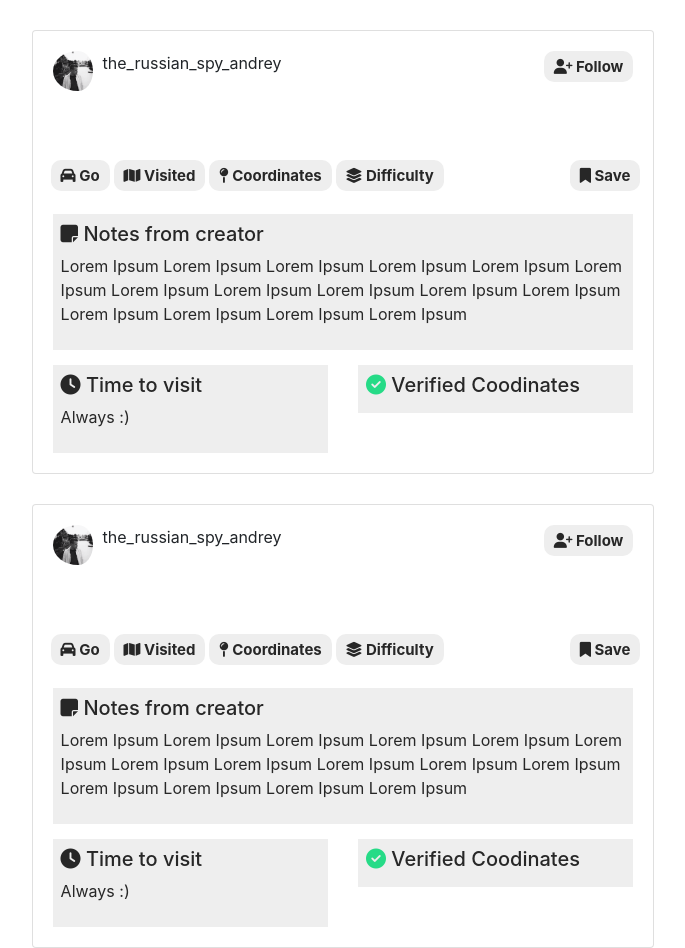
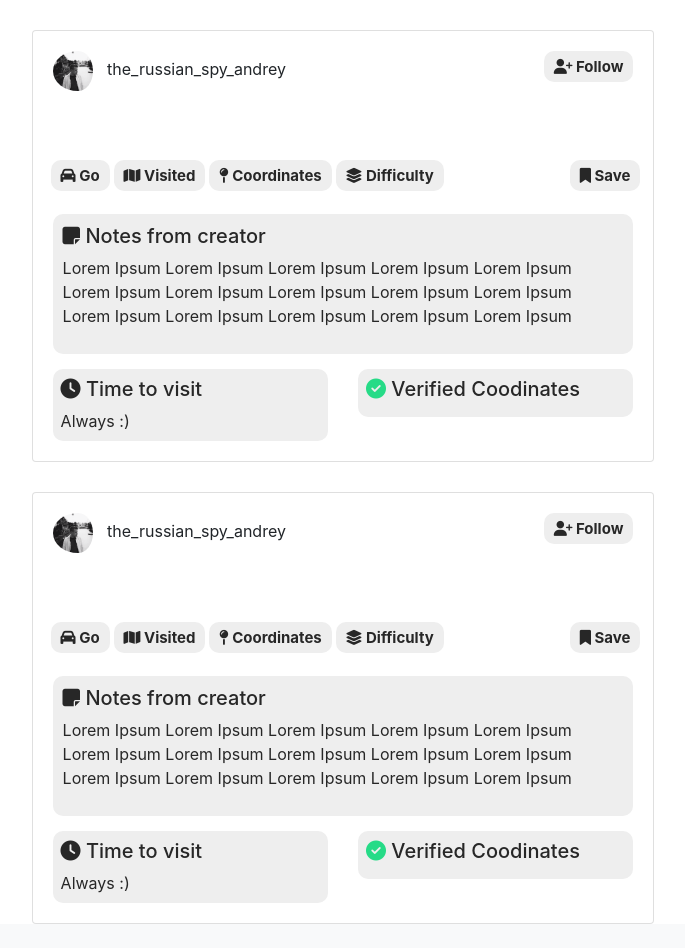
Before and after one commit to APNovichkov/xplrio, a Django app: page / in a window 1280 px wide. Shown: the part 72-1020 px from the top of the page, without its empty margins (297-982 px from the left). After the commit the page ends 996 px from the top, so only its background shows below. Run offline with Django 3.2, Linux system fonts and the light colour scheme; parts of the project's set-up code (start-up, migrations or seed data) failed here and were passed over; some libraries are stand-ins or nearby versions.

Commit message:
[improvement] Improved post styling

```diff
--- a/xplrmain/templates/xplrmain/partials/post.html
+++ b/xplrmain/templates/xplrmain/partials/post.html
@@ -7,28 +7,16 @@
             <div class="col-md-12">
                 <!-- header and follow button -->
 
-                <div class="container">
-                    <div class="row inline align-middle">
-                        <div class="col-md-6 align-items-center">
-                            <div class="row d-flex justify-content-start">
-                                <div class="test inline-block">
-                                    <img class='img-circle' style="height: 40px; width: auto; border-radius: 50%; padding-right: 10px" src="{% static "images/profile_picture.png" %}"/>
-                                </div>
-                                <div class="test inline-block">
-                                    <p>the_russian_spy_andrey</p>
-                                </div>
-                            </div>
-                        </div>
-                        <div class="col-md-6">
-                            <div class="row d-flex justify-content-end">
-                                <h5><span class="badge badge-secondary post-button"><span class="fas fa-user-plus"></span> Follow</h5>
-                            </div>
-                        </div>
+                <div class="d-flex justify-content-between">
+                    <div class="test">
+                        <img class='img-circle' style="height: 40px; width: auto; border-radius: 50%; padding-right: 10px" src="{% static "images/profile_picture.png" %}"/>
+                        <span>the_russian_spy_andrey</span>
+                    </div>
+
+                    <div class="test">
+                        <h5><a href="#"><span class="badge badge-secondary post-button"><span class="fas fa-user-plus"></span> Follow</a></h5>
                     </div>
                 </div>
-
-
-
 
 
                 <!-- images -->
@@ -75,8 +63,8 @@
                         <!-- Description -->
                         <div class="row" style="padding-top: 15px">
                             <div class="col-md-12">
-                                <div class="card" style="border-radius: 10px; border: 0px">
-                                    <div class="card-body" style="padding: 8px; margin: 0px; background-color: #EEEEEE; color: #272727;">
+                                <div class="card" style="border: none">
+                                    <div class="card-body" style="padding: 10px; margin: 0px; border-radius: 10px; background-color: #EEEEEE; color: #272727;">
                                         <h5><span class="fas fa-sticky-note"></span> Notes from creator</h5>
                                         <p>Lorem Ipsum Lorem Ipsum Lorem Ipsum Lorem Ipsum Lorem Ipsum Lorem
                                             Ipsum Lorem Ipsum Lorem Ipsum Lorem Ipsum Lorem Ipsum Lorem Ipsum Lorem Ipsum
@@ -90,16 +78,16 @@
                         <!-- Some more parameters -->
                         <div class="row" style="padding-top: 15px">
                             <div class="col-md-6">
-                                <div class="card" style="border-radius: 10px; border: 0px">
-                                    <div class="card-body" style="padding: 8px; margin: 0px; background-color: #EEEEEE; color: #272727;">
+                                <div class="card" style="border: none">
+                                    <div class="card-body" style="border-radius: 10px; padding: 8px; margin: 0px; background-color: #EEEEEE; color: #272727;">
                                         <h5><span class="fas fa-clock"></span> Time to visit</h5>
-                                        <p>Always :)</p>
+                                        <span>Always :)</span>
                                     </div>
                                 </div>
                             </div>
                             <div class="col-md-6">
-                                <div class="card" style="border-radius: 10px; border: 0px">
-                                    <div class="card-body" style="padding: 8px; background-color: #EEEEEE; color: #272727;">
+                                <div class="card" style="border: none">
+                                    <div class="card-body" style="border-radius: 10px; padding: 8px; background-color: #EEEEEE; color: #272727;">
                                         <h5><span class="fas fa-check-circle" style="color: #26DB87"></span> Verified Coodinates</h5>
                                     </div>
                                 </div>
```
